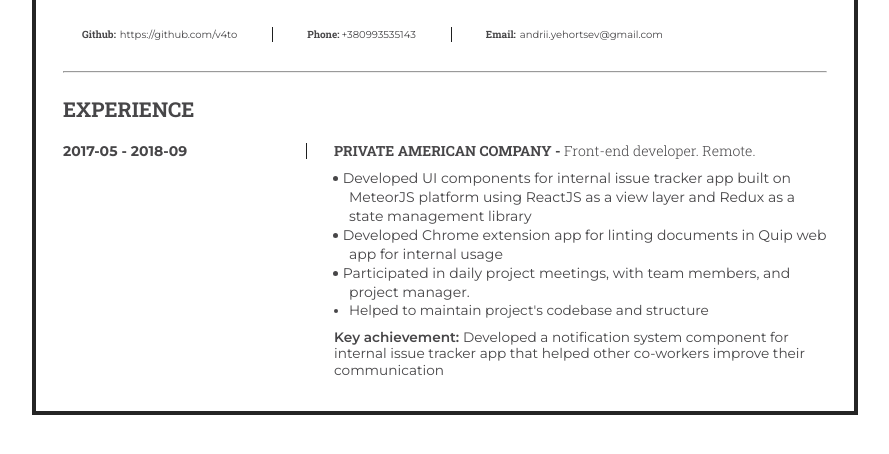
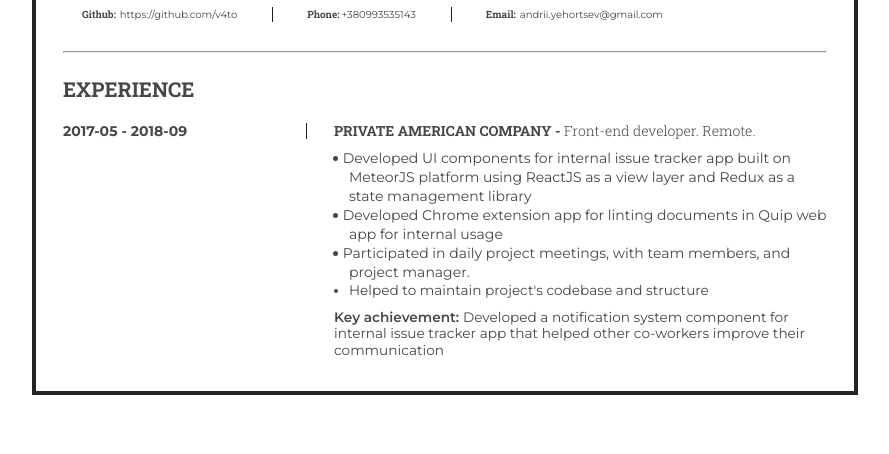
Before and after one commit to v4to/personal-resume, a website: page src/index.html in a window 1280 px wide. Shown: the part 142-596 px from the top of the page, without its empty margins (195-1084 px from the left). Drawn offline with nearby package versions, Linux system fonts and the light colour scheme; files that its build step writes are made by us from their sources.

Commit message:
Changed resume block padding and removed margin from hr element

```diff
--- a/src/sass/common.scss
+++ b/src/sass/common.scss
@@ -15,7 +15,7 @@ body {
 
 .resume {
   border: 4px solid #252525;
-  padding: scale(150) scale(80) scale(100);
+  padding: 30px scale(80) scale(100);
 
 }
 
--- a/src/sass/reset.scss
+++ b/src/sass/reset.scss
@@ -20,3 +20,7 @@ ul, ol {
 a {
   text-decoration: none;
 }
+
+hr {
+  margin: 0;
+}
```
